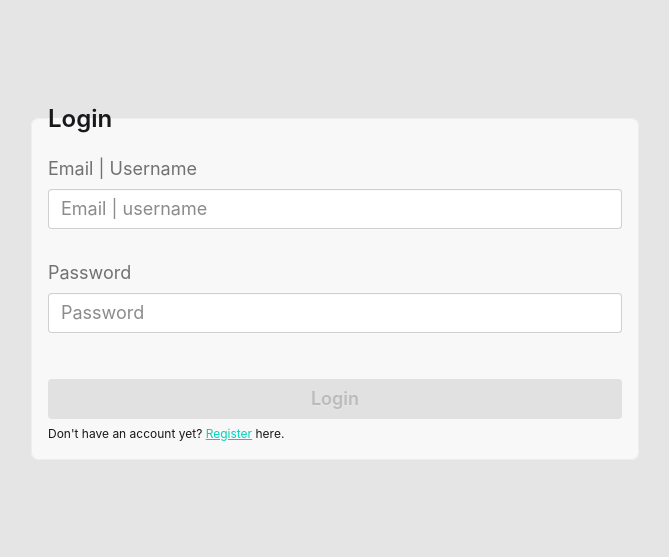
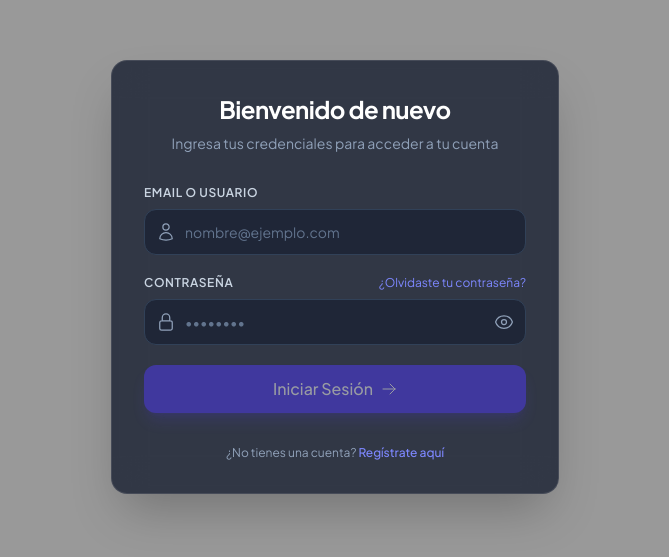
Before and after one commit to Annimus1/MediaVaultUI, a React (Vite) app: page /login in a window 1280 px wide. Shown: the part 123-680 px from the top of the page, without its empty margins (305-974 px from the left). Built offline with nearby package versions, Linux system fonts and the light colour scheme.

Commit message:
fix: login page

```diff
--- a/index.html
+++ b/index.html
@@ -4,6 +4,9 @@
     <meta charset="UTF-8" />
     <link rel="icon" type="image/svg+xml" href="/treasure.png" />
     <meta name="viewport" content="width=device-width, initial-scale=1.0" />
+    <link rel="preconnect" href="https://fonts.googleapis.com" />
+    <link rel="preconnect" href="https://fonts.gstatic.com" crossorigin />
+    <link href="https://fonts.googleapis.com/css2?family=Plus+Jakarta+Sans:wght@400;500;600;700&display=swap" rel="stylesheet" />
     <title>Vite + React + TS</title>
   </head>
   <body>
--- a/src/index.css
+++ b/src/index.css
@@ -1,2 +1,9 @@
 @import "tailwindcss";
 @plugin "daisyui";
+
+.glass-card {
+  background: rgba(15, 23, 42, 0.75);
+  backdrop-filter: blur(16px);
+  -webkit-backdrop-filter: blur(16px);
+  border: 1px solid rgba(255, 255, 255, 0.1);
+}
--- a/src/pages/Login.tsx
+++ b/src/pages/Login.tsx
@@ -9,6 +9,7 @@ function Login() {
   const [loading, setLoading] = React.useState(false);
   const [user, setUser] = React.useState("");
   const [password, setPassword] = React.useState("");
+  const [showPassword, setShowPassword] = React.useState(false);
 
   const authContect = React.useContext(AuthContext);
 
@@ -31,27 +32,100 @@ function Login() {
   }
 
   return (
-    <div className='w-full h-[100vh] flex items-center justify-center  bg-center
-    bg-[url("https://images.unsplash.com/photo-1629180774299-b0d0adc288e7?q=80&w=1932&auto=format&fit=crop&ixlib=rb-4.1.0&ixid=M3wxMjA3fDB8MHxwaG90by1wYWdlfHx8fGVufDB8fHx8fA%3D%3D")]'>
-      <div className='w-full h-dvh bg-black/10 fixed'></div>
-      <div className={`${error.status ? "tooltip tooltip-open tooltip-error" : ""} z-10`} data-tip={error.message}>
-        <fieldset className="w-xs fieldset bg-base-200 border-base-300 rounded-box border p-4 md:w-lg lg:w-xl xl:w-[38rem]">
-          <legend className="fieldset-legend text-2xl">Login</legend>
+    <div className='min-h-screen bg-cover bg-center flex items-center justify-center p-4 font-[Plus_Jakarta_Sans]
+    bg-[url("https://images.unsplash.com/photo-1507525428034-b723cf961d3e?auto=format&fit=crop&w=2000&q=80")]'>
+      <div className='absolute inset-0 bg-black/40'></div>
 
-          <label className="label select-none text-lg" htmlFor='user'>Email | Username</label>
-          <input type="text" id='user' onChange={(text) => setUser(text.target.value)} value={user} className="input w-full text-lg focus:outline-0" placeholder="Email | username" />
+      <div className={`${error.status ? "tooltip tooltip-open tooltip-error" : ""} relative z-10 w-full max-w-md`} data-tip={error.message}>
+        <div className="glass-card w-full rounded-2xl p-8 shadow-2xl text-slate-100">
 
-          <br />
+          <div className="text-center mb-8">
+            <h1 className="text-2xl font-bold tracking-tight text-white mb-2">Bienvenido de nuevo</h1>
+            <p className="text-sm text-slate-400">Ingresa tus credenciales para acceder a tu cuenta</p>
+          </div>
 
-          <label className="label select-none text-lg">Password</label>
-          <input type="password" onChange={(text) => setPassword(text.target.value)} value={password} className="input w-full text-lg focus:outline-0" placeholder="Password" />
+          <form className="space-y-5" onSubmit={e => { e.preventDefault(); login(); }}>
+            <div>
+              <label className="block text-xs font-semibold uppercase tracking-wider text-slate-300 mb-2" htmlFor='user'>Email o Usuario</label>
+              <div className="relative">
+                <span className="absolute inset-y-0 left-0 pl-3 flex items-center pointer-events-none text-slate-400">
+                  <svg xmlns="http://www.w3.org/2000/svg" fill="none" viewBox="0 0 24 24" strokeWidth={1.5} stroke="currentColor" className="size-5">
+                    <path strokeLinecap="round" strokeLinejoin="round" d="M15.75 6a3.75 3.75 0 1 1-7.5 0 3.75 3.75 0 0 1 7.5 0ZM4.501 20.118a7.5 7.5 0 0 1 14.998 0A17.933 17.933 0 0 1 12 21.75c-2.676 0-5.216-.584-7.499-1.632Z" />
+                  </svg>
+                </span>
+                <input
+                  type="text"
+                  id='user'
+                  onChange={e => setUser(e.target.value)}
+                  value={user}
+                  required
+                  className="w-full pl-10 pr-4 py-3 bg-slate-900/50 border border-slate-700 rounded-xl text-sm text-white placeholder-slate-500 focus:outline-none focus:border-indigo-500 focus:ring-1 focus:ring-indigo-500 transition-all"
+                  placeholder="nombre@ejemplo.com"
+                />
+              </div>
+            </div>
 
-          <br />
+            <div>
+              <div className="flex items-center justify-between mb-2">
+                <label className="text-xs font-semibold uppercase tracking-wider text-slate-300" htmlFor='password'>Contraseña</label>
+                <a href="#" className="text-xs text-indigo-400 hover:text-indigo-300 transition-colors">¿Olvidaste tu contraseña?</a>
+              </div>
+              <div className="relative">
+                <span className="absolute inset-y-0 left-0 pl-3 flex items-center pointer-events-none text-slate-400">
+                  <svg xmlns="http://www.w3.org/2000/svg" fill="none" viewBox="0 0 24 24" strokeWidth={1.5} stroke="currentColor" className="size-5">
+                    <path strokeLinecap="round" strokeLinejoin="round" d="M16.5 10.5V6.75a4.5 4.5 0 1 0-9 0v3.75m-.75 11.25h10.5a2.25 2.25 0 0 0 2.25-2.25v-6.75a2.25 2.25 0 0 0-2.25-2.25H6.75a2.25 2.25 0 0 0-2.25 2.25v6.75a2.25 2.25 0 0 0 2.25 2.25Z" />
+                  </svg>
+                </span>
+                <input
+                  type={showPassword ? "text" : "password"}
+                  id="password"
+                  onChange={e => setPassword(e.target.value)}
+                  value={password}
+                  required
+                  className="w-full pl-10 pr-10 py-3 bg-slate-900/50 border border-slate-700 rounded-xl text-sm text-white placeholder-slate-500 focus:outline-none focus:border-indigo-500 focus:ring-1 focus:ring-indigo-500 transition-all"
+                  placeholder="••••••••"
+                />
+                <button
+                  type="button"
+                  onClick={() => setShowPassword(!showPassword)}
+                  className="absolute inset-y-0 right-0 pr-3 flex items-center text-slate-400 hover:text-slate-200 transition-colors"
+                  aria-label={showPassword ? "Ocultar contraseña" : "Mostrar contraseña"}
+                >
+                  {showPassword ? (
+                    <svg xmlns="http://www.w3.org/2000/svg" fill="none" viewBox="0 0 24 24" strokeWidth={1.5} stroke="currentColor" className="size-5">
+                      <path strokeLinecap="round" strokeLinejoin="round" d="M3.98 8.223A10.477 10.477 0 0 0 1.934 12C3.226 16.338 7.244 19.5 12 19.5c.993 0 1.953-.138 2.863-.395M6.228 6.228A10.451 10.451 0 0 1 12 4.5c4.756 0 8.773 3.162 10.065 7.498a10.522 10.522 0 0 1-4.293 5.774M6.228 6.228 3 3m3.228 3.228 3.65 3.65m7.894 7.894L21 21m-3.228-3.228-3.65-3.65m0 0a3 3 0 1 0-4.243-4.243m4.242 4.242L9.88 9.88" />
+                    </svg>
+                  ) : (
+                    <svg xmlns="http://www.w3.org/2000/svg" fill="none" viewBox="0 0 24 24" strokeWidth={1.5} stroke="currentColor" className="size-5">
+                      <path strokeLinecap="round" strokeLinejoin="round" d="M2.036 12.322a1.012 1.012 0 0 1 0-.639C3.423 7.51 7.36 4.5 12 4.5c4.638 0 8.573 3.007 9.963 7.178.07.207.07.431 0 .639C20.577 16.49 16.64 19.5 12 19.5c-4.638 0-8.573-3.007-9.964-7.178Z" />
+                      <path strokeLinecap="round" strokeLinejoin="round" d="M15 12a3 3 0 1 1-6 0 3 3 0 0 1 6 0Z" />
+                    </svg>
+                  )}
+                </button>
+              </div>
+            </div>
 
-          <button disabled={!(user.length>0) || !(password.length>0)} className="btn btn-neutral mt-4 text-lg z-10" onClick={() => { login() }}>Login {loading ? <span className="loading loading-dots loading-md"></span> : ""}</button>
+            <button
+              type="submit"
+              disabled={!(user.length > 0) || !(password.length > 0) || loading}
+              className="w-full mt-2 py-3 px-4 bg-indigo-600 hover:bg-indigo-500 active:scale-[0.99] text-white font-medium rounded-xl shadow-lg shadow-indigo-600/30 transition-all flex items-center justify-center space-x-2 disabled:opacity-50 disabled:cursor-not-allowed"
+            >
+              <span>Iniciar Sesión</span>
+              {loading ? (
+                <span className="loading loading-dots loading-sm"></span>
+              ) : (
+                <svg xmlns="http://www.w3.org/2000/svg" fill="none" viewBox="0 0 24 24" strokeWidth={1.5} stroke="currentColor" className="size-4">
+                  <path strokeLinecap="round" strokeLinejoin="round" d="M13.5 4.5 21 12m0 0-7.5 7.5M21 12H3" />
+                </svg>
+              )}
+            </button>
+          </form>
 
-          <p>Don't have an account yet? <Link to="/register" className="link link-accent z-20">Register</Link> here.</p>
-        </fieldset>
+          <p className="text-center text-xs text-slate-400 mt-8">
+            ¿No tienes una cuenta? <Link to="/register" className="text-indigo-400 hover:text-indigo-300 font-medium transition-colors">Regístrate aquí</Link>
+          </p>
+
+        </div>
       </div>
     </div>
   )
```
